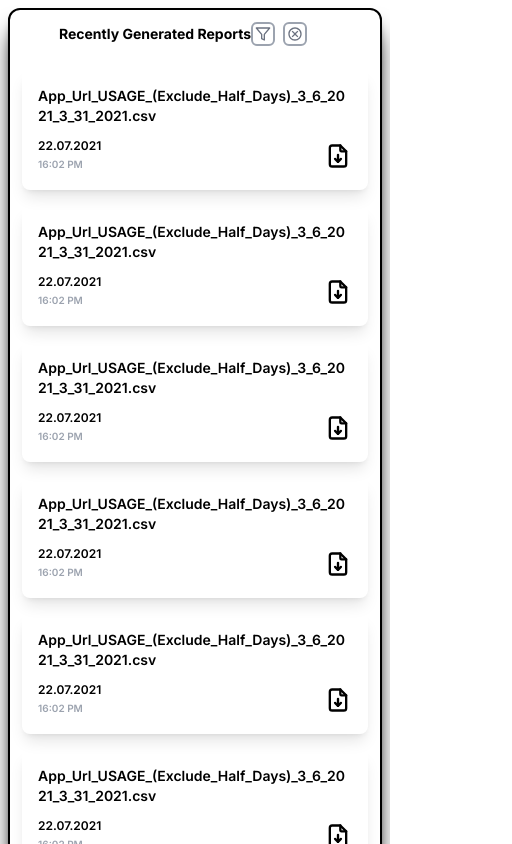
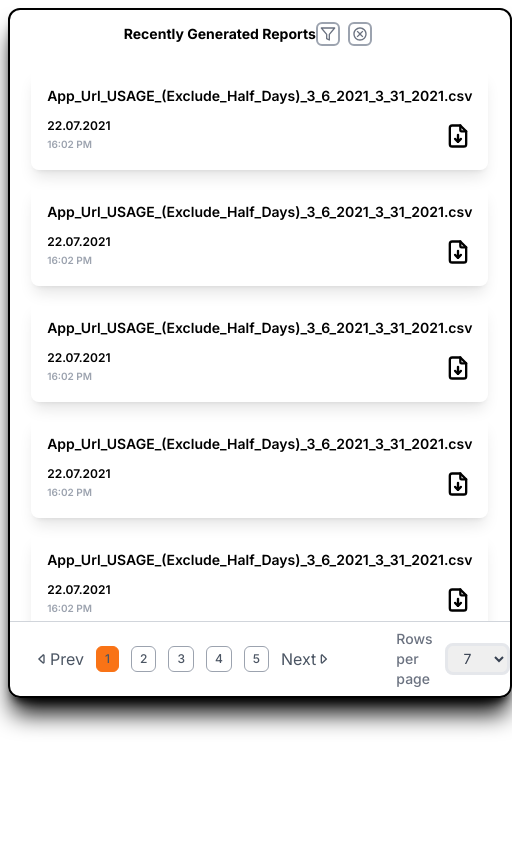
Before and after one commit to aniketcoddy/Pagination_report, a Next.js app: page / in a window 390 px wide. Shown: the top 844 px of the page, 512 px wide, since content can reach past the window. Built offline with nearby package versions, Linux system fonts and the light colour scheme.

Commit message:
pagination complete[Previous Next done][Responsiveness left]

```diff
--- a/app/component/Pagination.js
+++ b/app/component/Pagination.js
@@ -1,20 +1,57 @@
 import React from 'react'
+import { TiMediaPlayReverseOutline } from "react-icons/ti";
+import { TiMediaPlayOutline } from "react-icons/ti";
 
-const Pagination = ({totalPosts,postsPerPage,setCurrent,current}) => {
+const Pagination = ({ totalPosts, postsPerPage, setCurrent, current }) => {
 
     let pages = [];
 
-    for(let i=1;i<=Math.ceil(totalPosts/postsPerPage);i++){
+    // Calculate total number of pages
+    const totalPages = Math.ceil(totalPosts / postsPerPage);
+
+
+    let startPage, endPage;
+    if (totalPages <= 5) {
+        startPage = 1;
+        endPage = totalPages;
+    } else {
+        if (current <= 3) {
+            startPage = 1;
+            endPage = 5;
+        } else if (current + 1 >= totalPages) {
+            startPage = totalPages - 4;
+            endPage = totalPages;
+        } else {
+            startPage = current - 2;
+            endPage = current + 2;
+        }
+    }
+
+    // Generate page numbers to display
+    for (let i = startPage; i <= endPage; i++) {
         pages.push(i)
     }
 
+
     return (
-    <div>
+        <div className='flex gap-3 m-6'>
+            <button className='flex items-center text-gray-600' onClick={() => setCurrent(current - 1)} disabled={current === 1}>
+                <TiMediaPlayReverseOutline />
+                <p>Prev</p>
+            </button>
+
             {
-        pages.map((page , index)=>{
-            return <button key={index} onClick={()=> setCurrent(page)}>{page}</button>
+                pages.map((page, index) => {
+                    return <button key={index} onClick={() => setCurrent(page)} className={`border-[1px] text-xs border-gray-400 p-1 px-2 rounded-md text-gray-600 font-medium ${page === current && 'bg-orange-500 text-[#ffff] border-orange-500'}`}>{page}</button>
                 })
             }
+
+            <button onClick={() => setCurrent(current + 1)}
+                className='flex items-center text-gray-600'
+                disabled={current === totalPages}>
+                <p>Next</p>
+                <TiMediaPlayOutline />
+            </button>
         </div>
     )
 }
--- a/app/page.js
+++ b/app/page.js
@@ -9,18 +9,21 @@ import Pagination from "./component/Pagination";
 
 export default function Home() {
 
-const[current , setCurrent] = useState(1)
-const[dataPerPage , setDataPerPage] = useState(7)
+  const [current, setCurrent] = useState(1)
+  const [dataPerPage, setDataPerPage] = useState(7)
+  const [selectedValue, setSelectedValue] = useState(dataPerPage);
 
+  const handleChange = (e) => {
+    setDataPerPage(parseInt(e.target.value));
+  };
 
- const lastPostIndex = current * dataPerPage;
- const firstPostIndex = lastPostIndex - dataPerPage
+  const lastPostIndex = current * dataPerPage;
+  const firstPostIndex = lastPostIndex - dataPerPage
 
-const currentData = data.slice(firstPostIndex , lastPostIndex)
+  const currentData = data.slice(firstPostIndex, lastPostIndex)
 
   return (
-    <div className="flex flex-col border-2 border-black h-fit  m-2 items-center rounded-xl shadow-xl shadow-black">
-
+    <div className="flex flex-col border-2 border-black h-[690px] m-2 items-center rounded-xl shadow-xl shadow-black">
       {/* heading */}
       <div className="bg-white flex justify-between items-center py-1 px-3 md:w-[770px] lg:w-[1060px] xl:w-[1250px] 2xl:w-[1500px] row-start-1 row-end-3">
         <h1 className="text-white hidden sm:flex">.</h1>
@@ -32,7 +35,7 @@ const currentData = data.slice(firstPostIndex , lastPostIndex)
       </div>
 
       {/* table content */}
-      <div className="row-start-1 row-end-3">
+      <div className="row-start-1 overflow-y-scroll h-full row-end-3">
         <table className="w-full hidden md:block">
           <thead
             className=" border-2 border-[#e3e5ec]">
@@ -69,7 +72,7 @@ const currentData = data.slice(firstPostIndex , lastPostIndex)
 
                   <td className="p-2 ">
                     <div className="text-center">
-                    <button><TbFileDownload className="w-7 h-7" /></button>
+                      <button><TbFileDownload className="w-7 h-7" /></button>
                     </div>
                   </td>
 
@@ -81,7 +84,7 @@ const currentData = data.slice(firstPostIndex , lastPostIndex)
 
         {/* for smaller screens */}
         <div className="grid grid-cols-1  gap-4 m-3 md:hidden">
-          {data.map((item, index) => {
+          {currentData.map((item, index) => {
             return (
               <div key={index} className="p-4 rounded-lg gap-2 flex flex-col shadow-lg ">
                 <div className="flex flex-col gap-3 text-sm">
@@ -104,8 +107,22 @@ const currentData = data.slice(firstPostIndex , lastPostIndex)
         </div>
       </div>
 
-      <div className="bg-green-700 row-start-2 row-end-3">
-        <Pagination totalPosts={data.length} postsPerPage={dataPerPage} setCurrent={setCurrent} current={current}/>
+      <div className="border-t-[1px] gap-10 border-gray-300 w-full flex justify-center items-center">
+        <Pagination totalPosts={data.length} postsPerPage={dataPerPage} setCurrent={setCurrent} current={current} />
+        <div className="flex items-center gap-3">
+          <p className="flex text-sm font-medium text-gray-500">Rows per page</p>
+          <select
+            value={dataPerPage}
+            onChange={handleChange}
+            className="w-18 h-8 px-3 text-sm text-gray-700 border-[3px] rounded-lg focus:outline-none focus:border-blue-500"
+          >
+            {[...Array(10).keys()].map((num) => (
+              <option key={num + 1} value={num + 1}>
+                {num + 1}
+              </option>
+            ))}
+          </select>
+        </div>
       </div>
     </div>
   );
```
Lines whose indentation alone changed are shown as unchanged.
